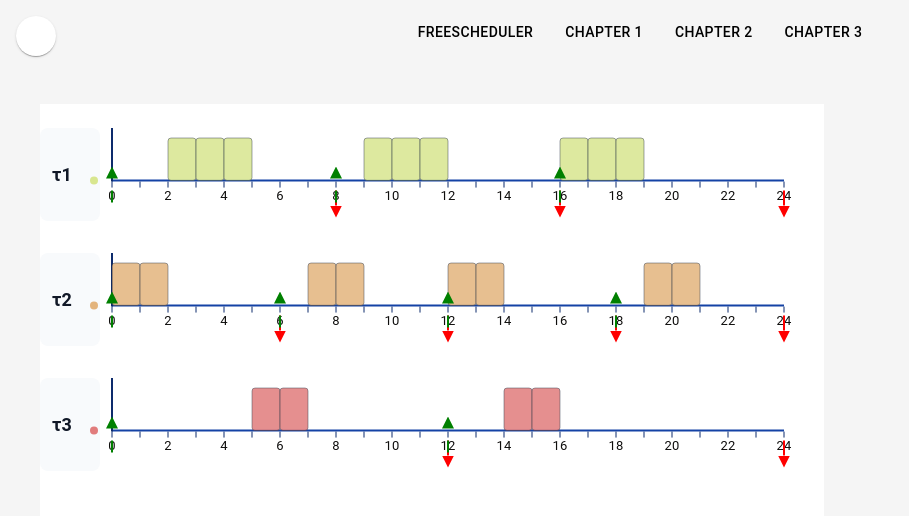
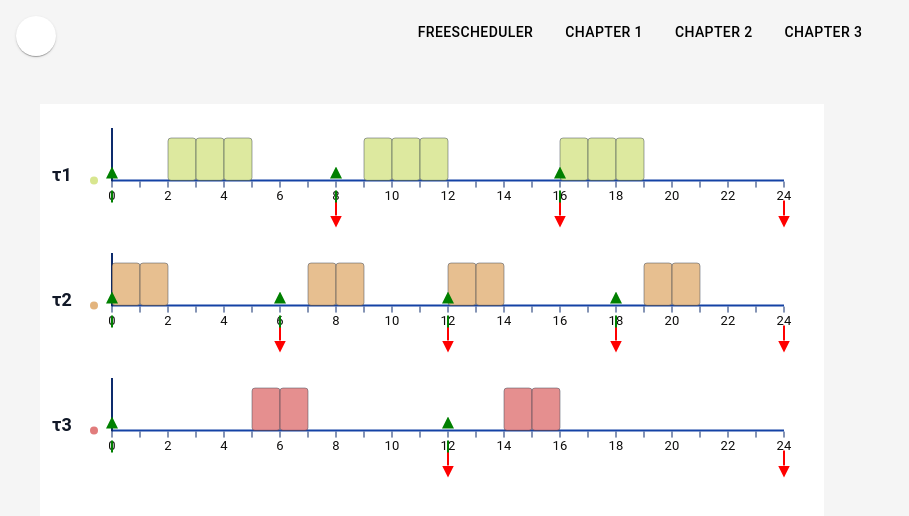
Before and after one commit to Duy19/ma_code, a React (Vite) app: page /freeScheduler in a window 1280 px wide. Shown: the top 516 px of the page, without its empty margins (0-909 px from the left). Built offline with nearby package versions, Linux system fonts and the light colour scheme; some icons are missing.

Commit message:
added some formatting and comments for later

```diff
--- a/src/components/HomeButton.tsx
+++ b/src/components/HomeButton.tsx
@@ -2,6 +2,7 @@ import { IconButton } from "@mui/material";
 import HomeIcon from "@mui/icons-material/Home";
 import { Link } from "react-router-dom";
 
+// Home button that links to the main page
 export default function HomeButton() {
   return (
     <IconButton
--- a/src/components/Layout.tsx
+++ b/src/components/Layout.tsx
@@ -2,16 +2,19 @@ import { AppBar, Toolbar, Typography, Button, Box } from "@mui/material";
 import { Outlet, Link } from "react-router-dom";
 import HomeButton from "../components/HomeButton";
 
+// Layout component with navigation bar
 export default function Layout() {
   return (
     <Box sx={{ minHeight: "100vh", bgcolor: "background.default", color: "text.primary" }}>
       <AppBar position="static" color="transparent" elevation={0}>
         <Toolbar sx={{ position: "relative", justifyContent: "center" }}>
 
+          {/* Home Button at top-left corner */}
           <Box sx={{position: "absolute", left: 16 }}>
             <HomeButton />
           </Box>
 
+          {/* Navigation centered with links to the pages */}
           <Box sx={{ display: "flex", gap: 2 }}>
             <Button color="inherit" component={Link} to="/freeScheduler">
               FreeScheduler
@@ -29,7 +32,7 @@ export default function Layout() {
         </Toolbar>
       </AppBar>
 
-      {/* Hier erscheinen die Seiteninhalte */}
+      {/* Main content area where routed components will be rendered */}
       <Box sx={{ p: 3 }}>
         <Outlet />
       </Box>
--- a/src/components/SchedulerCanvas.tsx
+++ b/src/components/SchedulerCanvas.tsx
@@ -1,5 +1,18 @@
 import type { Schedule, Task } from "../core/task";
 import type { ScheduleEntry } from "../logic/simulator";
+
+/*
+The main canvas component to render the scheduling visualization.
+Uses SVG to draw the schedule based on the provided tasks and schedule data.
+Props:
+- tasks: Array of Task objects defining the tasks to be scheduled.
+- hyperperiod: The total time span to visualize (LCM of task periods).
+- schedule: Optional array of ScheduleEntry objects defining the schedule.
+- pxPerStep: Pixels per time unit for scaling the time axis.
+- timeStepLabelEvery: Interval for labeling time steps on the axis.
+- heightPerTask: Vertical space allocated per task row.
+- leftLabelWidth: Width of the left label area for task names.
+*/
 
 type Props = {
   tasks: Task[];
@@ -11,6 +24,7 @@ type Props = {
   leftLabelWidth?: number;
 };
 
+// SchedulerCanvas function to visualize the scheduling
 export default function SchedulerCanvas({
   tasks,
   hyperperiod,
@@ -29,6 +43,7 @@ export default function SchedulerCanvas({
   return (
     <div className="flex h-screen">
       <div className="flex-1 min-w-0 overflow-auto border-r rounded-md shadow-sm bg-white">
+        {/* SVG Canvas */}
         <svg
           width={svgWidth}
           height={svgHeight}
@@ -36,6 +51,7 @@ export default function SchedulerCanvas({
           className="block"
           aria-label="Scheduler Canvas"
           >
+        {/* Definitions for patterns and markers */}
         <defs>
           <pattern id="lightGrid" width={pxPerStep} height={pxPerStep} patternUnits="userSpaceOnUse">
           <rect width={pxPerStep} height={pxPerStep} fill="transparent" />
@@ -71,22 +87,23 @@ export default function SchedulerCanvas({
         {/* Background */}
         <rect x={0} y={0} width={svgWidth} height={svgHeight} fill="white" />
 
-            {/* Horizontal rows for each task */}
         {tasks.map((task, i) => {
           const yTop = 24 + i * heightPerTask;
           const centerY = yTop + heightPerTask / 2;
 
           return (
             <g key={task.id}>
-                    {/* task label area */}
+
+              {/* task label area at the left*/}
               <rect
                 x={0}
                 y={yTop}
                 width={leftLabelWidth - 12}
                 height={heightPerTask - 12 - 20}
                 rx={8}
-                    fill="#f8fafc"
+                fill="#ffffffff"
                 />
+
                 <text
                   x={12}
                   y={centerY - 10}
@@ -117,7 +134,7 @@ export default function SchedulerCanvas({
                 strokeWidth={2}
               />
 
-                    {/* mini time axis unter dem Task */}
+              {/* timesteps for x-axis */}
               <g transform={`translate(${leftLabelWidth}, ${yTop + heightPerTask - heightPerTask / 1.75})`}>
                 {Array.from({ length: hyperperiod + 1 }).map((_, t) => {
                   const x = t * pxPerStep;
@@ -152,10 +169,10 @@ export default function SchedulerCanvas({
 
               {/* small marker on the left */}
               <circle cx={leftLabelWidth - 18} cy={centerY - 10} r={4} fill={task.color ?? "#60a5fa"} />
-                    {/* --- EDF Schedule Blocks --- */}
-                {schedule
-                  .filter((s) => s.taskId === task.id)
-                  .map((s) => {
+
+
+              {/* Execution Blocks */}
+              {schedule.filter((s) => s.taskId === task.id).map((s) => {
                 const x = leftLabelWidth + s.time * pxPerStep;
                 const y = centerY - heightPerTask / 2 + 10;
                 const blockHeight = heightPerTask / 2 - 20;
@@ -175,17 +192,18 @@ export default function SchedulerCanvas({
                 );
               })}
 
+              {/* Release and Deadline Markers */}
+
               {Array.from({ length: Math.ceil(hyperperiod / task.T) }, (_, k) => {
                 const releaseTime = k * task.T;
                 const deadlineTime = releaseTime + task.D;
 
                 const centerY = yTop + heightPerTask / 2;
                 const arrowLength = 12;
-                  const offset = 0; // Abstand vom Task-Line
-
+                const offset = 10;
                 return (
                   <g key={`markers-${k}`}>
-                      {/* Release-Pfeil nach oben (über der Linie) */}
+                    {/* Release marker (Up) */}
                     <line
                       x1={leftLabelWidth + releaseTime * pxPerStep}
                       y1={centerY + arrowLength}
@@ -196,7 +214,7 @@ export default function SchedulerCanvas({
                       markerEnd="url(#arrowUp)"
                     />
 
-                      {/* Deadline-Pfeil nach unten */}
+                    {/* Deadline marker (Down) */}
                     <line
                       x1={leftLabelWidth + deadlineTime * pxPerStep}
                       y1={centerY + offset}
--- a/src/core/task.ts
+++ b/src/core/task.ts
@@ -1,3 +1,5 @@
+/* Data structures for tasks, jobs, and schedules */
+
 export interface Job {
   id: string;
   release: number;
--- a/src/pages/FreeScheduler.tsx
+++ b/src/pages/FreeScheduler.tsx
@@ -23,17 +23,17 @@ export default function FreeScheduler() {
   useEffect(() => {
   if (tasks.length === 0) return;
 
-  // Hyperperiode = LCM aller Task-Perioden
+  // Hyperperiod = LCM of all Task Periods
   const periods = tasks.map(t => t.T);
   const hp = lcmArray(periods);
   setHyperperiod(hp);
 
-  // Schedule berechnen
+  // Schedule based on selected algorithm
   let newSchedule: ScheduleEntry[] = [];
   if (algorithm === "EDF") {
     newSchedule = simulateEDF(tasks, hp);
   }
-  // später: andere Algorithmen wie RM oder DM
+// TODO: Add more algorithms here as needed
 
   setSchedule(newSchedule);
 }, [tasks, algorithm]);
--- a/src/pages/Home.tsx
+++ b/src/pages/Home.tsx
@@ -18,7 +18,7 @@ export default function Home() {
         flexDirection: "column",
       }}
     >
-      {/* Hero Section */}
+
       <Container
         sx={{
           flexGrow: 1,
@@ -30,10 +30,10 @@ export default function Home() {
         }}
       >
         <Typography variant="h2" fontWeight="bold" gutterBottom>
-          Willkommen 🚀
+          Willkommen zu Real-Time Games!
         </Typography>
         <Typography variant="h6" color="text.secondary" gutterBottom>
-          Starte deinen Einstieg in die Welt der Real-Time Systems!
+          Starte deinen Einstieg in die Welt der Real-Time Systems! (Besserer Text folgt noch)
         </Typography>
         <Button
           variant="contained"
@@ -45,7 +45,6 @@ export default function Home() {
         </Button>
       </Container>
 
-      {/* Footer */}
       <Box component="footer" sx={{ p: 2, textAlign: "center" }}>
         <Typography variant="body2" color="text.secondary">
           © {new Date().getFullYear()} Real-Time Games. Alle Rechte vorbehalten.
--- a/src/utils/formulas.ts
+++ b/src/utils/formulas.ts
@@ -1,3 +1,6 @@
+
+/* Utility functions for math, etc. */
+
 export function gcd(a: number, b: number): number {
   return b === 0 ? a : gcd(b, a % b);
 }
```
Also changed, not shown: src/components/FreeSchedulerSidebar.tsx (+17 -3 lines), src/logic/simulator.ts (+5 -7 lines), src/pages/test.tsx (deleted). Lines whose indentation alone changed are shown as unchanged.
